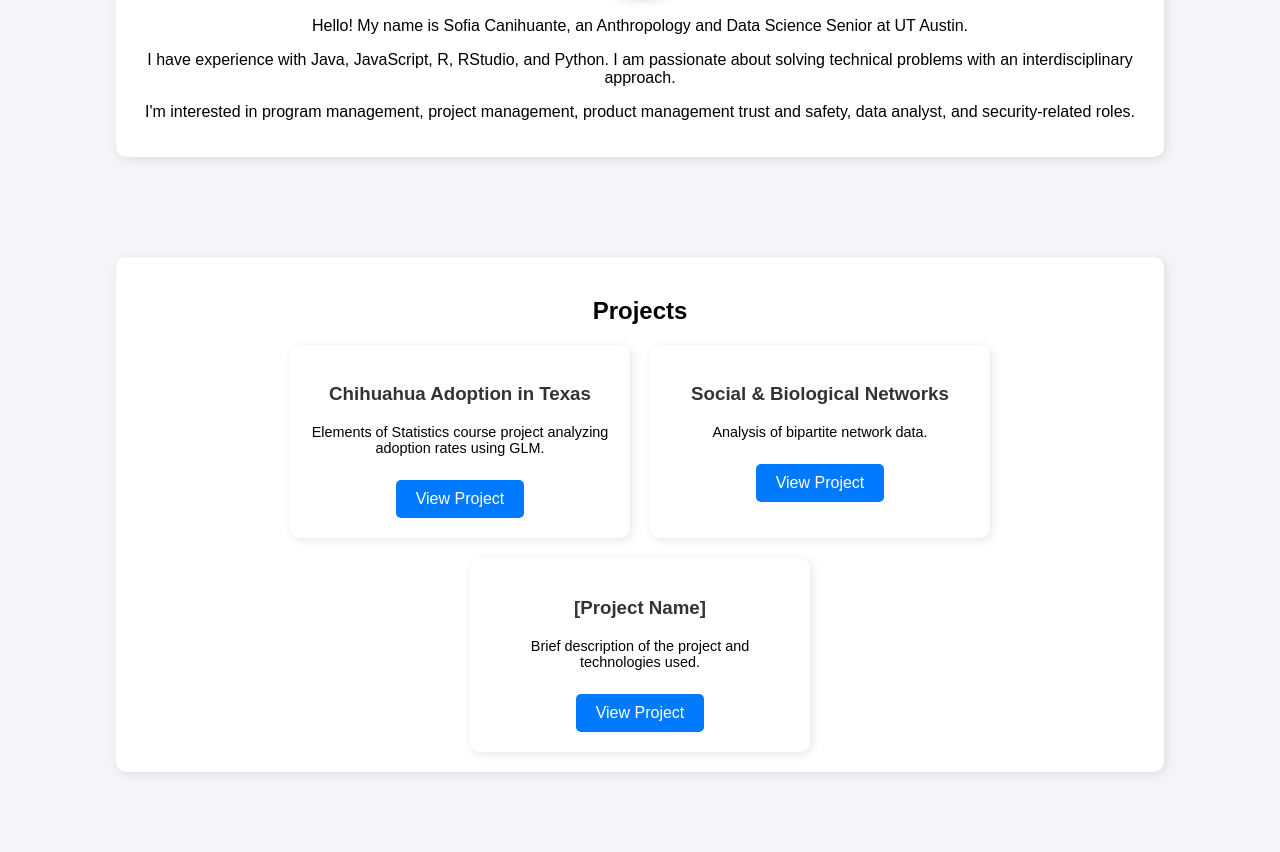
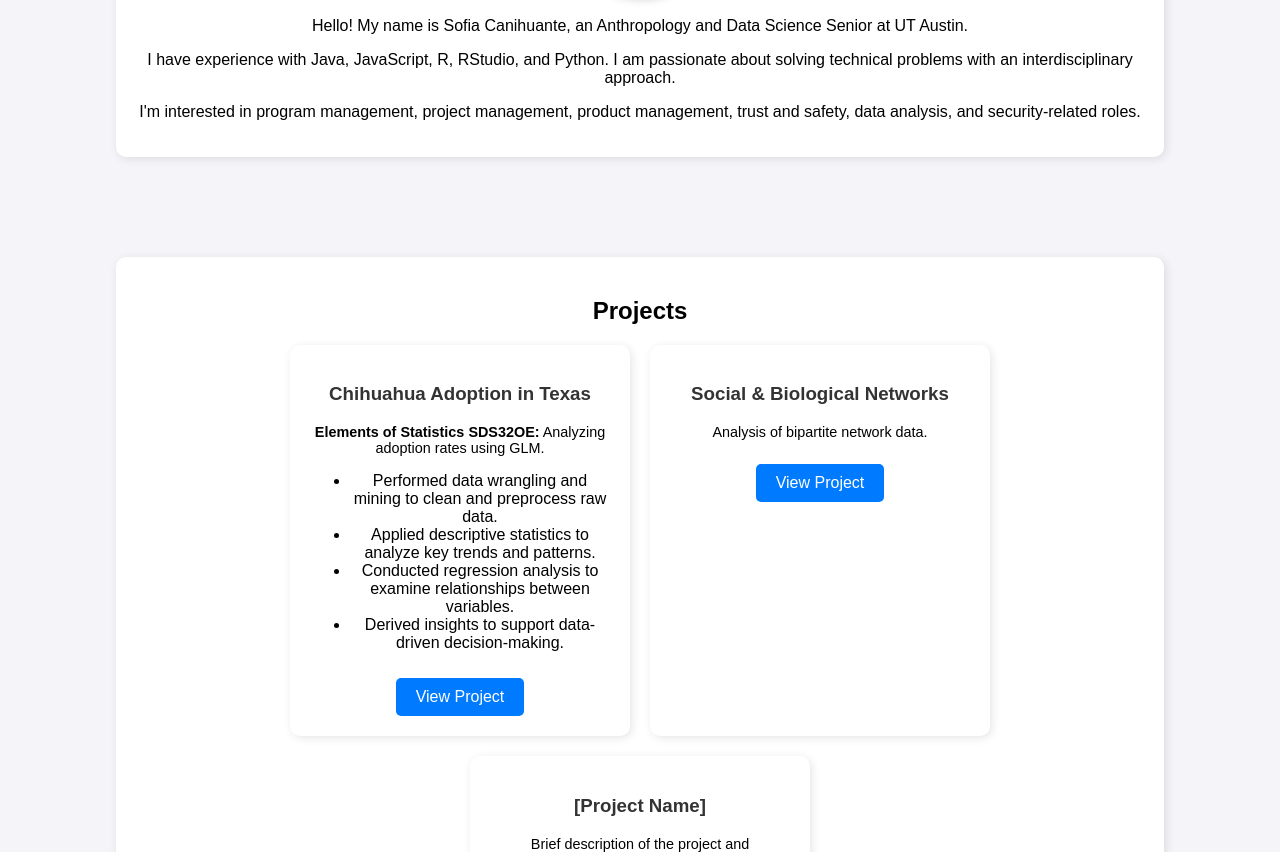
Before and after one commit to Sofia-Canihuante/Sofia-Canihuante, a plain HTML site: page index.html in a window 1280 px wide. Shown: the part 371-1223 px from the top of the page. Drawn offline with Linux system fonts and the light colour scheme.

Commit message:
Update index.html

```diff
--- a/index.html
+++ b/index.html
@@ -25,7 +25,7 @@
             <img src="IMG_0523.jpeg" alt="Sofia Canihuante">
             <p>Hello! My name is Sofia Canihuante, an Anthropology and Data Science Senior at UT Austin.</p>
             <p>I have experience with Java, JavaScript, R, RStudio, and Python. I am passionate about solving technical problems with an interdisciplinary approach.</p>
-            <p>I'm interested in program management, project management, product management  trust and safety, data analyst, and security-related roles.</p>
+            <p>I'm interested in program management, project management, product management, trust and safety, data analysis, and security-related roles.</p>
         </div>
     </section>
 
@@ -34,21 +34,31 @@
         <div class="container">
             <h1>Projects</h1>
             <div class="projects-grid">
+
                 <div class="project-card">
                     <h3>Chihuahua Adoption in Texas</h3>
-                    <p>Elements of Statistics course project analyzing adoption rates using GLM.</p>
+                    <p><strong>Elements of Statistics SDS32OE:</strong> Analyzing adoption rates using GLM.</p>
+                    <ul>
+                        <li>Performed data wrangling and mining to clean and preprocess raw data.</li>
+                        <li>Applied descriptive statistics to analyze key trends and patterns.</li>
+                        <li>Conducted regression analysis to examine relationships between variables.</li>
+                        <li>Derived insights to support data-driven decision-making.</li>
+                    </ul>
                     <a href="SDS320E Poster.pdf" target="_blank" class="btn">View Project</a>
                 </div>
+
                 <div class="project-card">
                     <h3>Social & Biological Networks</h3>
                     <p>Analysis of bipartite network data.</p>
                     <a href="Project2.pdf" target="_blank" class="btn">View Project</a>
                 </div>
+
                 <div class="project-card">
                     <h3>[Project Name]</h3>
                     <p>Brief description of the project and technologies used.</p>
                     <a href="Project3.pdf" target="_blank" class="btn">View Project</a>
                 </div>
+
             </div>
         </div>
     </section>
```
